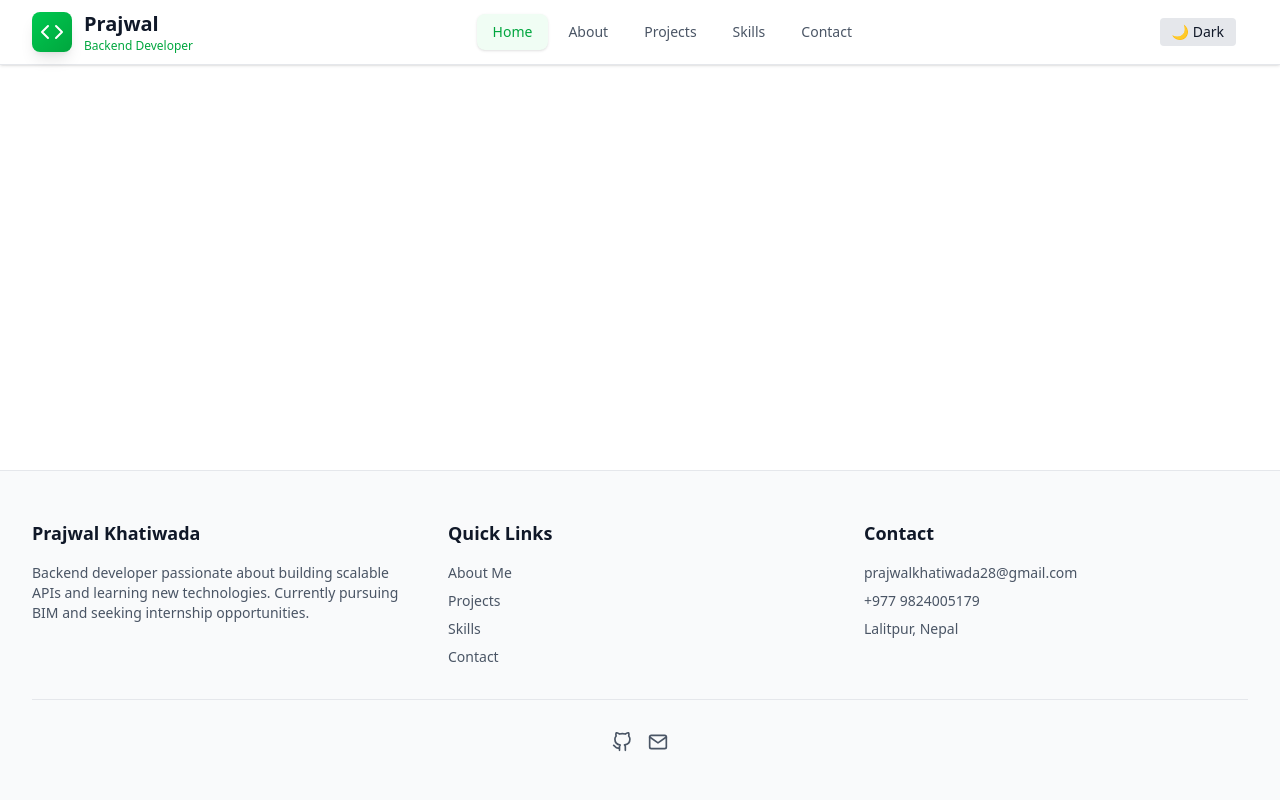
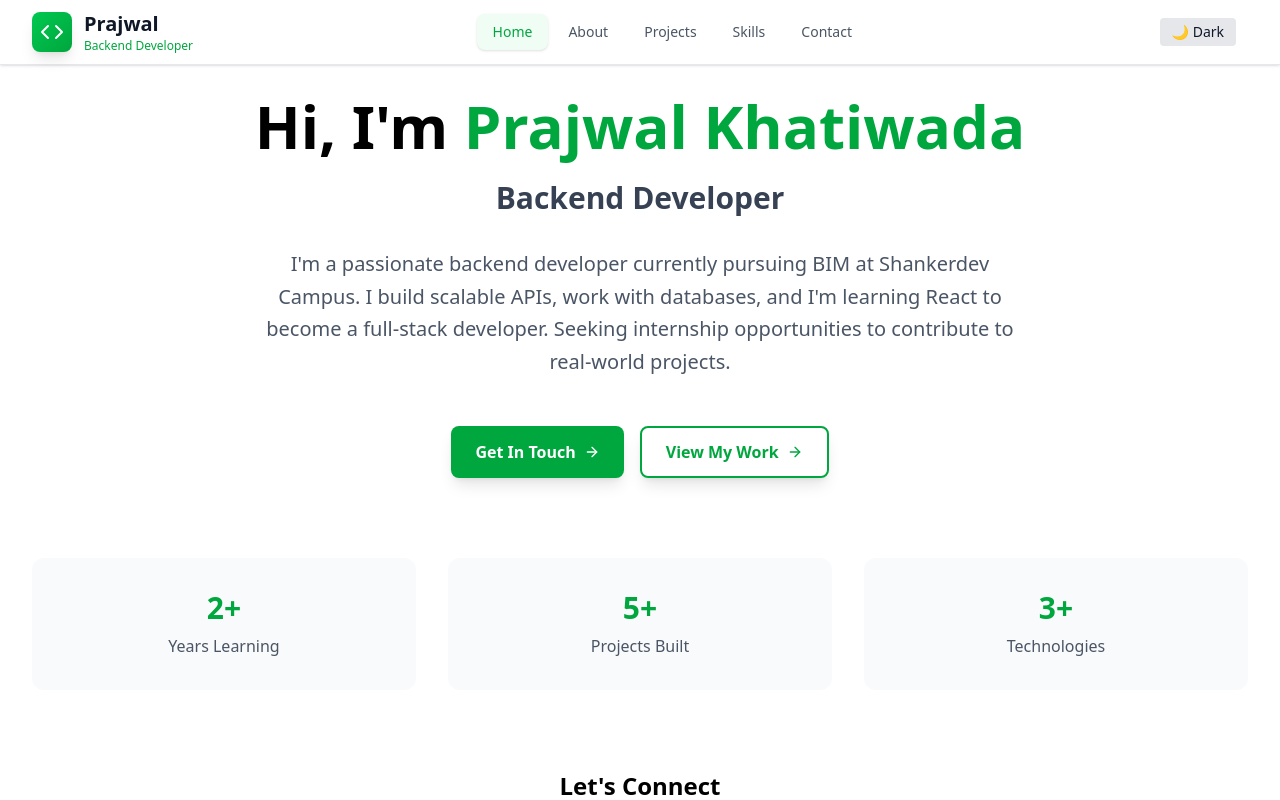
Before and after one commit to khatiwadaprajwal/portfolio-site, a React (Vite) app: page / in a window 1280 px wide. Shown: the top 800 px of the page. Built offline with nearby package versions, Linux system fonts and the light colour scheme.

Commit message:
Remove gh-pages and homepage for Cloudflare fix

```diff
--- a/src/App.jsx
+++ b/src/App.jsx
@@ -38,6 +38,7 @@ function App() {
             <Route path="/projects" element={<Projects theme={theme} />} />
             <Route path="/skills" element={<Skills theme={theme} />} />
             <Route path="/contact" element={<Contact theme={theme} />} />
+            <Route path="/" element={<Home theme={theme} />} />
           </Routes>
         </main>
 
```
Also changed, not shown: package.json (+5 -7 lines), 5 other files (tests, documents, lock files or other folders).
